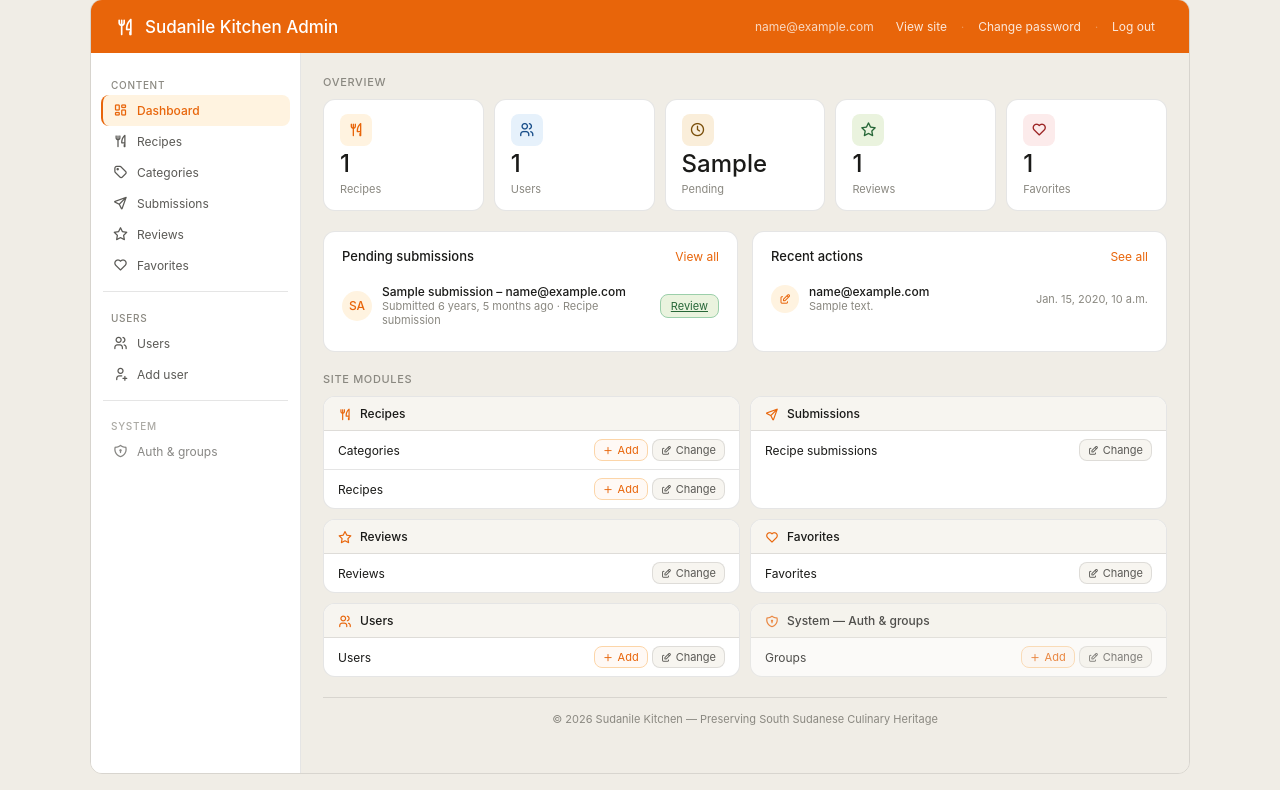
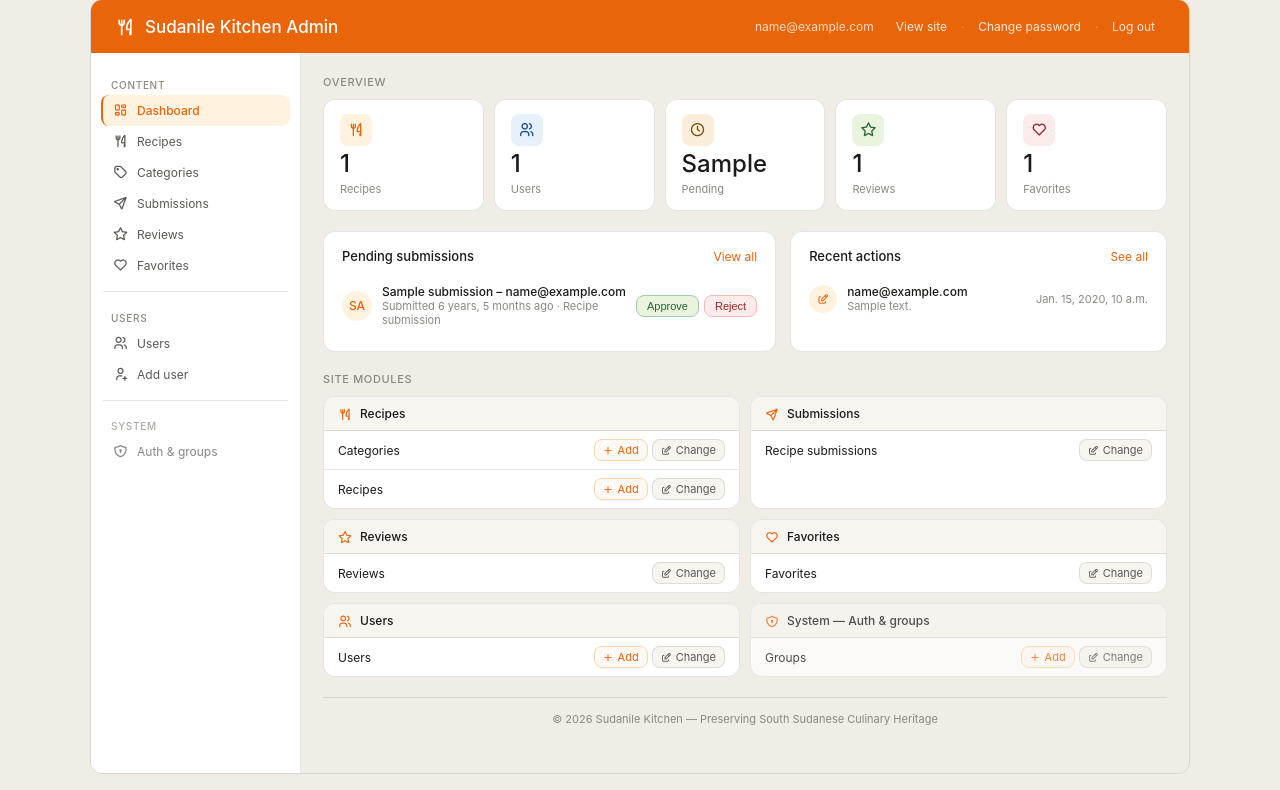
Before and after one commit to GENERALBOND/sudanile-kitchen, a Django app: template backend/templates/admin/dashboard.html in a window 1280 px wide. Shown: the part 17-807 px from the top of the page. Run offline with Django 4.2, Linux system fonts and the light colour scheme; the template is opened without the code that fills it: most values are stand-ins (such as "Sample title", 1, 10 or a date in 2020); data that the repository does not hold is empty.

Commit message:
Custom admin dashboard

```diff
--- a/backend/config/admin_views.py
+++ b/backend/config/admin_views.py
@@ -1,8 +1,6 @@
-from django.shortcuts import render, redirect
+from django.shortcuts import render
 from django.contrib.admin.views.decorators import staff_member_required
 from django.contrib.auth.decorators import login_required
-from django.urls import reverse
-from django.http import HttpResponseRedirect
 
 @login_required
 @staff_member_required
--- a/backend/config/settings.py
+++ b/backend/config/settings.py
@@ -108,3 +108,7 @@ SIMPLE_JWT = {
 # Email Configuration - Console Backend (prints to terminal)
 EMAIL_BACKEND = 'django.core.mail.backends.console.EmailBackend'
 DEFAULT_FROM_EMAIL = 'noreply@sudanile.com'
+
+# Templates Configuration
+import os
+TEMPLATES[0]['DIRS'] = [os.path.join(BASE_DIR, 'templates')]
--- a/backend/config/urls.py
+++ b/backend/config/urls.py
@@ -1,8 +1,27 @@
 from django.contrib import admin
 from django.urls import path, include
+from django.http import JsonResponse
+from .admin_views import dashboard
+
+def home(request):
+    return JsonResponse({
+        'message': 'Welcome to Sudanile Kitchen API',
+        'version': '1.0.0',
+        'documentation': '/admin/',
+        'endpoints': {
+            'users': '/api/users/',
+            'recipes': '/api/recipes/',
+            'categories': '/api/recipes/categories/',
+            'favorites': '/api/favorites/',
+            'reviews': '/api/reviews/',
+            'submissions': '/api/submissions/',
+            'admin': '/admin/',
+        }
+    })
 
 urlpatterns = [
-    path('admin/', admin.site.urls),
+    path('', home, name='home'),
+    path('admin/', dashboard, name='admin_dashboard'),
     path('api/users/', include('users.urls')),
     path('api/recipes/', include('recipes.urls')),
     path('api/reviews/', include('reviews.urls')),
--- a/backend/templates/admin/dashboard.html
+++ b/backend/templates/admin/dashboard.html
@@ -237,22 +237,22 @@
         <div class="sidebar-section">
           <div class="sidebar-label">Content</div>
           <a class="sidebar-item active" href="/admin/"><i class="ti ti-layout-dashboard" aria-hidden="true"></i>Dashboard</a>
-          <a class="sidebar-item" href="/admin/django/recipes/recipe/"><i class="ti ti-tools-kitchen-2" aria-hidden="true"></i>Recipes</a>
-          <a class="sidebar-item" href="/admin/django/recipes/category/"><i class="ti ti-tag" aria-hidden="true"></i>Categories</a>
-          <a class="sidebar-item" href="/admin/django/submissions/recipesubmission/"><i class="ti ti-send" aria-hidden="true"></i>Submissions</a>
-          <a class="sidebar-item" href="/admin/django/reviews/review/"><i class="ti ti-star" aria-hidden="true"></i>Reviews</a>
-          <a class="sidebar-item" href="/admin/django/favorites/favorite/"><i class="ti ti-heart" aria-hidden="true"></i>Favorites</a>
+          <a class="sidebar-item" href="/admin/recipes/recipe/"><i class="ti ti-tools-kitchen-2" aria-hidden="true"></i>Recipes</a>
+          <a class="sidebar-item" href="/admin/recipes/category/"><i class="ti ti-tag" aria-hidden="true"></i>Categories</a>
+          <a class="sidebar-item" href="/admin/submissions/recipesubmission/"><i class="ti ti-send" aria-hidden="true"></i>Submissions</a>
+          <a class="sidebar-item" href="/admin/reviews/review/"><i class="ti ti-star" aria-hidden="true"></i>Reviews</a>
+          <a class="sidebar-item" href="/admin/favorites/favorite/"><i class="ti ti-heart" aria-hidden="true"></i>Favorites</a>
         </div>
         <div class="sidebar-divider"></div>
         <div class="sidebar-section">
           <div class="sidebar-label">Users</div>
-          <a class="sidebar-item" href="/admin/django/users/user/"><i class="ti ti-users" aria-hidden="true"></i>Users</a>
-          <a class="sidebar-item" href="/admin/django/users/user/add/"><i class="ti ti-user-plus" aria-hidden="true"></i>Add user</a>
+          <a class="sidebar-item" href="/admin/users/user/"><i class="ti ti-users" aria-hidden="true"></i>Users</a>
+          <a class="sidebar-item" href="/admin/users/user/add/"><i class="ti ti-user-plus" aria-hidden="true"></i>Add user</a>
         </div>
         <div class="sidebar-divider"></div>
         <div class="sidebar-section sidebar-system">
           <div class="sidebar-label">System</div>
-          <a class="sidebar-item" href="/admin/django/auth/group/"><i class="ti ti-shield-lock" aria-hidden="true"></i>Auth &amp; groups</a>
+          <a class="sidebar-item" href="/admin/auth/group/"><i class="ti ti-shield-lock" aria-hidden="true"></i>Auth &amp; groups</a>
         </div>
       </nav>
 
@@ -305,7 +305,14 @@
                   <div class="sub-meta">Submitted {{ submission.submitted_at|timesince }} ago · Recipe submission</div>
                 </div>
                 <div class="sub-actions">
-                  <a href="/admin/django/submissions/recipesubmission/{{ submission.id }}/change/" class="sub-btn approve">Review</a>
+                  <form method="post" action="/admin/submissions/recipesubmission/{{ submission.id }}/approve/" style="display:inline;">
+                    {% csrf_token %}
+                    <button type="submit" class="sub-btn approve">Approve</button>
+                  </form>
+                  <form method="post" action="/admin/submissions/recipesubmission/{{ submission.id }}/reject/" style="display:inline;">
+                    {% csrf_token %}
+                    <button type="submit" class="sub-btn reject">Reject</button>
+                  </form>
                 </div>
               </div>
               {% endfor %}
@@ -396,7 +403,7 @@
               <div class="mod-row">
                 <span class="mod-item">Reviews</span>
                 <div class="mod-actions">
-                  <a href="/admin/django/reviews/review/" class="mod-btn"><i class="ti ti-edit"></i>Change</a>
+                  <a href="/admin/reviews/review/" class="mod-btn"><i class="ti ti-edit"></i>Change</a>
                 </div>
               </div>
             </div>
```
Also changed, not shown: other parts of backend/templates/admin/dashboard.html (+11 -11 lines), backend/admin.py (added, +15 -0 lines).
